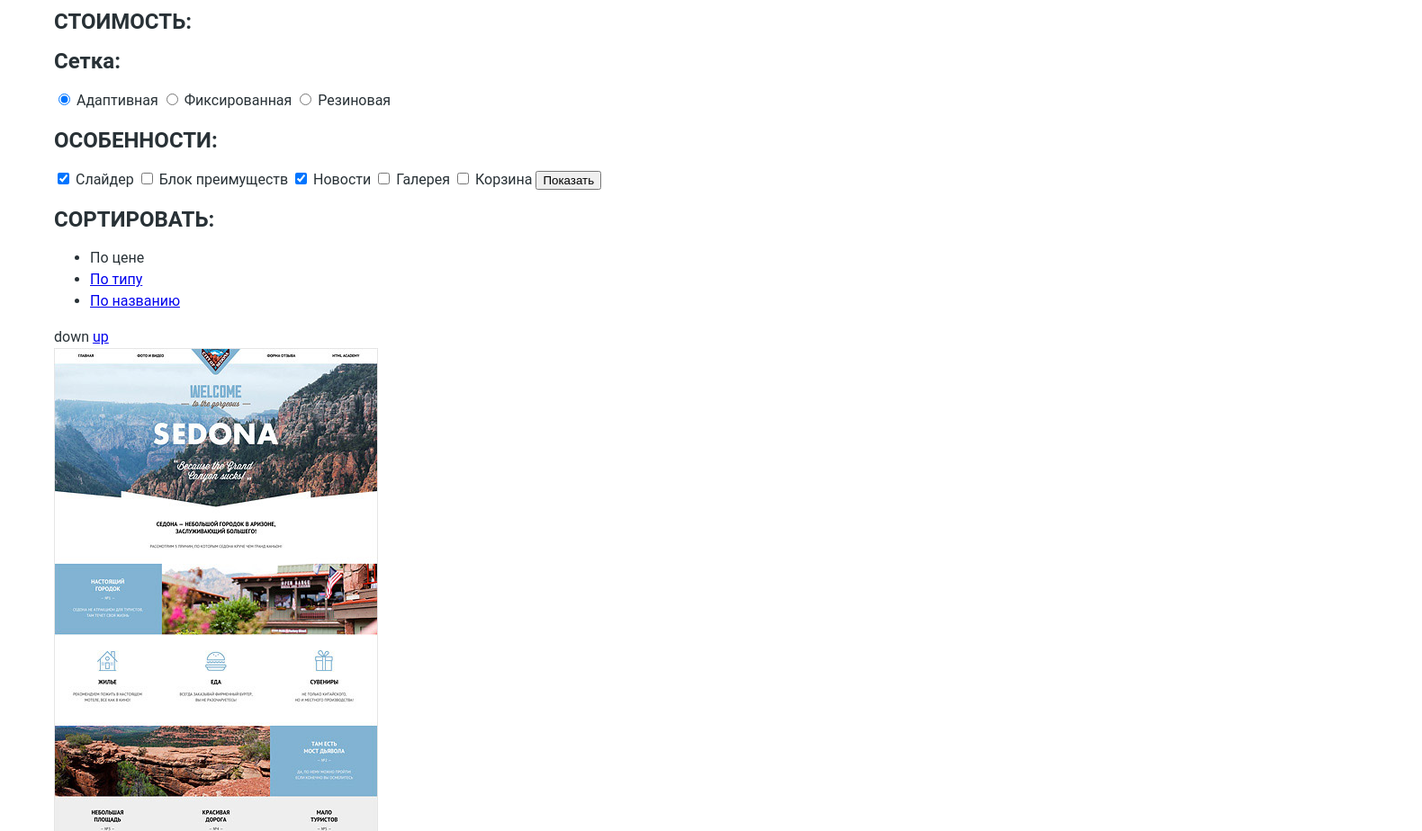
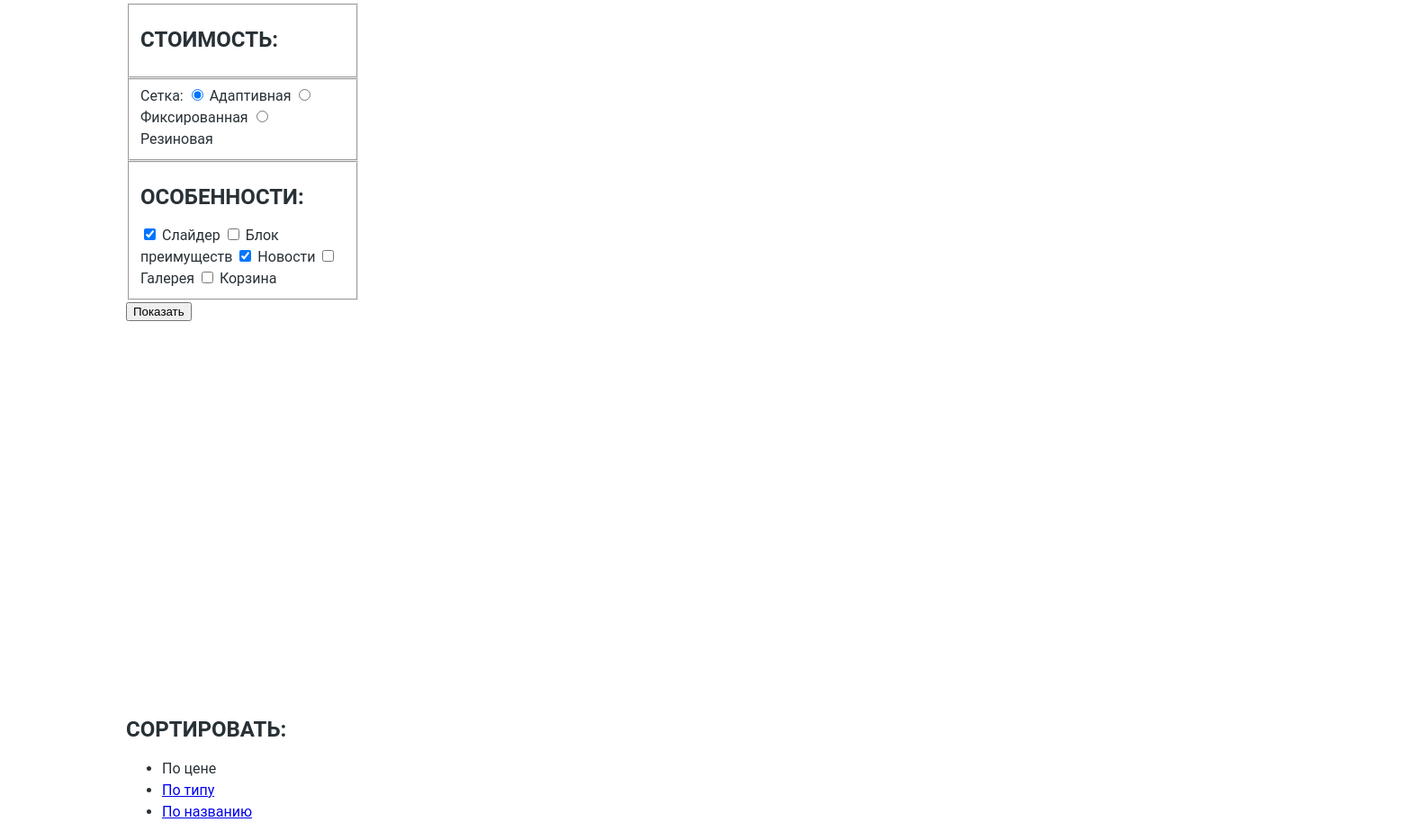
Before and after one commit to MetallCAT/290523-nerds, a plain HTML site: page catalog.html in a window 1280 px wide. Shown: the part 336-1260 px from the top of the page at 90% size, 1580 px wide, since content can reach past the window. Drawn offline with Linux system fonts and the light colour scheme.

Commit message:
Мэйн

```diff
--- a/catalog.html
+++ b/catalog.html
@@ -41,8 +41,11 @@
    <main class="main">
      <div class="container">
        <form class="content-left">
+         <fieldset>
            <h2>СТОИМОСТЬ:</h2>
 
+         </fieldset>
+         <fieldset
            <h2>Сетка:</h2>
            <input type="radio" name="list" id="list-field-1" checked>
            <label for="list-field-1">Адаптивная</label>
@@ -50,6 +53,8 @@
            <label for="list-field-2">Фиксированная</label>
            <input type="radio" name="list" id="list-field-3">
            <label for="list-field-3">Резиновая</label>
+         </fieldset>
+         <fieldset>
            <h2>ОСОБЕННОСТИ:</h2>
            <input type="checkbox" name="position-1" id="position-field-1" checked>
            <label for="position-field-1">Слайдер</label>
@@ -61,6 +66,7 @@
            <label for="position-field-4">Галерея</label>
            <input type="checkbox" name="position-5" id="position-field-5">
            <label for="position-field-5">Корзина</label>
+          </fieldset>
           <button type="submit">Показать</button>
        </form>
        <div class="content-right">
--- a/css/style.css
+++ b/css/style.css
@@ -4,6 +4,8 @@ body {
   font-size: 16px;
   line-height: 24px;
   color: #283136;
+  width: 1440px;
+  margin: 0 auto;
 }
 
 .main-header {
@@ -72,6 +74,10 @@ body {
 
 }
 
+.slider-left {
+
+}
+
 .slider-title {
   font-size: 55px;
   line-height: 55px;
@@ -97,6 +103,7 @@ body {
   width: 300px;
   float: left;
   margin-right: 100px;
+  display: inline-block;
 }
 
 .options-item:last-child {
@@ -139,8 +146,51 @@ body {
 
 }
 
+.content-left {
+  min-height: 775px;
+  width: 260px;
+}
+
+.content-right {
+
+}
+
+.list {
+  display: inline-block;
+  width: 360px;
+}
+
+.sort {
+
+}
+
+.catalog {
+  width: 760px;
+  margin-bottom: 60px;
+}
+
+.catalog-item {
+  display: inline-block;
+  width: 360px;
+  min-height: 615px;
+  vertical-align: top;
+  margin-right: 40px;
+  margin-bottom: 40px;
+}
+
+.catalog-item:nth-child(2n) {
+    margin-right: 0;
+}
+
+.paginator {
+  display: inline-block;
+  width: 460px;
+  min-height: 50px;
+}
+
 .main-footer {
   min-height: 635px;
+  width: 1440px;
 }
 
 .footer-contacts {
@@ -183,3 +233,7 @@ body {
 .slide-3 {
   display: none;
 }
+
+.contacts {
+  display: none;
+}
```
Also changed, not shown: index.html (+6 -0 lines). Lines whose indentation alone changed are shown as unchanged.
